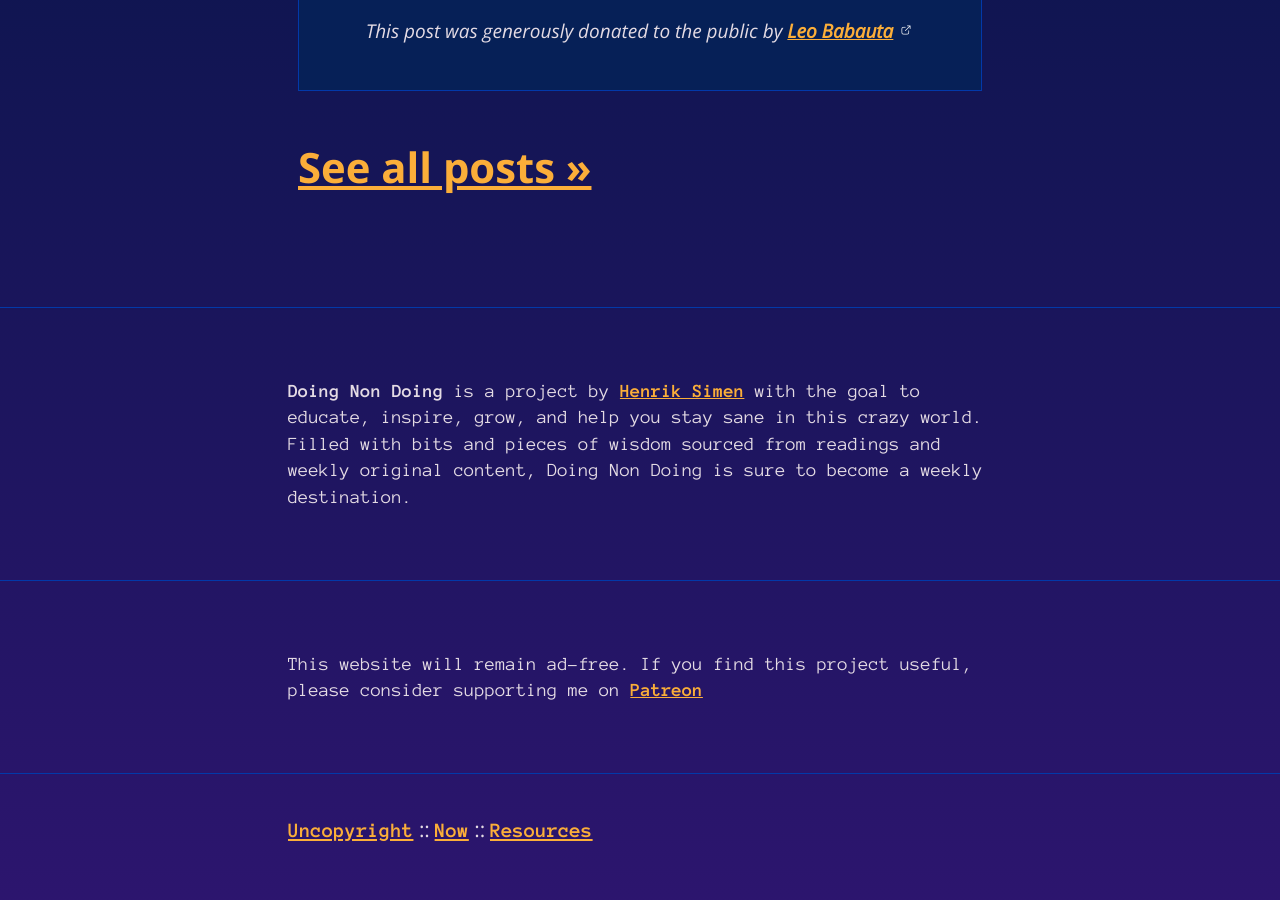
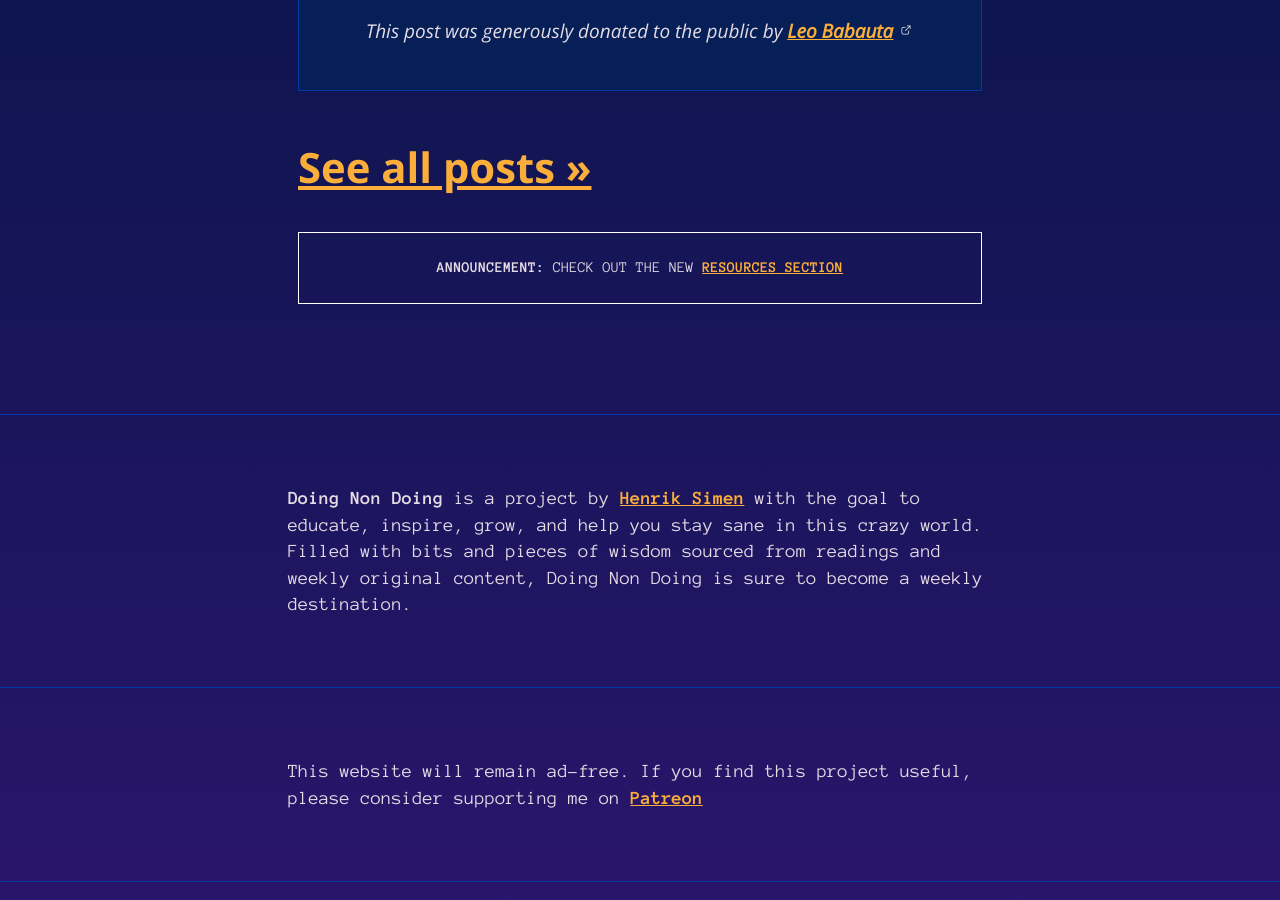
Before and after one commit to HenrikSimen/doing-non-doing, a Jekyll site: the page built from _posts/2018-11-23-reading.md, in a window 1280 px wide and 900 px high, scrolled down 1815 px. Built offline with Jekyll 4.4.1, drawn with Linux system fonts in a browser that asks for light colours.

Commit message:
announcement section

```diff
--- a/_posts/2018-11-23-reading.md
+++ b/_posts/2018-11-23-reading.md
@@ -30,3 +30,5 @@ The answer isn’t to stop reading, but to be more mindful of your impulses when
 
 
 <a class="all-posts" href="{{site.baseurl}}/archive">See all posts &raquo;</a>
+
+{% include announcement.html %}
--- a/index.html
+++ b/index.html
@@ -5,5 +5,3 @@ layout: default
 {% for post in site.posts limit:1 %}
   {{post.content}}
 {% endfor %}
-
-{% include announcement.html %}
```
Also changed, not shown: _posts/2018-11-21-requirements.md (+2 -2 lines).
